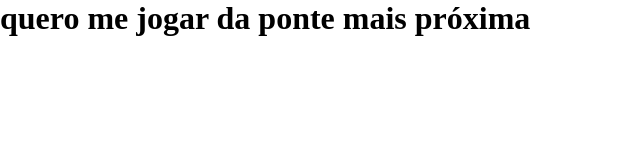
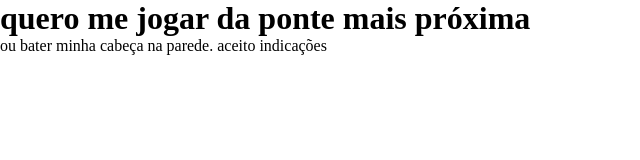
Before and after one commit to marysclair/AULA-12-12, a plain HTML site: page index.html in a window 1280 px wide. Shown: the whole page, without its empty margins (0-640 px from the left). Drawn offline with Linux system fonts and the light colour scheme.

Commit message:
atualizando index.html

```diff
--- a/index.html
+++ b/index.html
@@ -9,5 +9,6 @@
 </head>
 <body>
     <h1>quero me jogar da ponte mais próxima</h1>
+    <p>ou bater minha cabeça na parede. aceito indicações</p>
 </body>
 </html>
```
